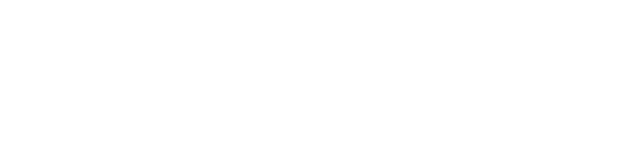
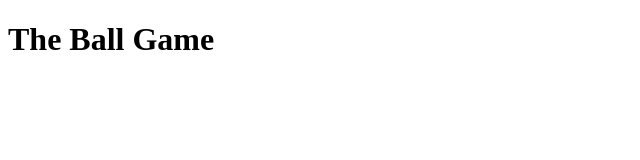
Before and after one commit to YanaPletner/The-ball-game, a plain HTML site: page index.html in a window 1280 px wide. Shown: the whole page, without its empty margins (0-640 px from the left). Drawn offline with Linux system fonts and the light colour scheme.

Commit message:
Init repo

```diff
--- a/index.html
+++ b/index.html
@@ -8,7 +8,7 @@
 </head>
 
 <body>
-
+    <h1>The Ball Game</h1>
 </body>
 
 </html>
```
